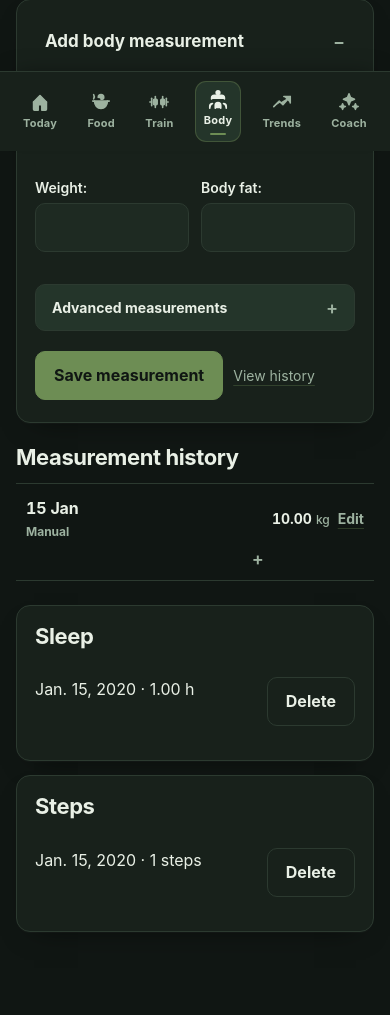
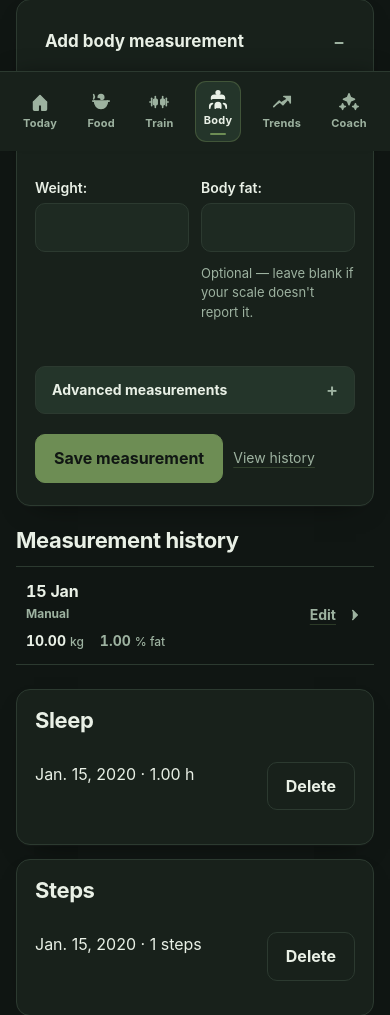
Before and after one commit to DraSoGo/Form, a Django app: page /body/ in a window 390 px wide. Shown: the part 693-1708 px from the top of the page. Before the commit the page ends 1641 px from the top, so only its background shows below. Run offline with Django 5.2, Linux system fonts and the light colour scheme; a user stored in the database is signed in; tables that the repository leaves empty hold one stand-in row (values such as "Sample post"); parts of the project's set-up code (start-up, migrations or seed data) failed here and were passed over; some libraries are stand-ins or nearby versions.

Commit message:
fix: measurement history rows as clean accordion with chevron

```diff
--- a/core/static/core/app.css
+++ b/core/static/core/app.css
@@ -1241,7 +1241,8 @@ nav a[aria-current="page"]::after {
 .history-row .history-details { margin: 0; }
 .history-row .history-summary {
   display: grid;
-  grid-template-columns: 1fr auto auto auto;
+  /* Three zones: date/source left, metrics centered, actions + chevron right. */
+  grid-template-columns: minmax(110px, auto) 1fr auto;
   align-items: center;
   gap: 12px;
   padding: 12px 14px;
@@ -1250,9 +1251,18 @@ nav a[aria-current="page"]::after {
   cursor: pointer;
   color: var(--ink);
 }
+/* The global summary::after "+" must not become a stray grid item here. */
+.history-row .history-summary::after { content: none; }
 .history-row .history-summary::-webkit-details-marker { display: none; }
 .history-row .history-summary:hover { background: var(--highlight); }
 .history-row details[open] .history-summary { background: var(--highlight); }
+
+.history-metrics {
+  display: flex;
+  justify-content: center;
+  gap: 24px;
+  min-width: 0;
+}
 
 .history-date {
   display: flex;
@@ -1291,6 +1301,20 @@ nav a[aria-current="page"]::after {
 .history-actions-cell {
   flex: 0 0 auto;
   font-size: 14px;
+  display: flex;
+  align-items: center;
+  gap: 10px;
+}
+.history-chevron {
+  width: 18px;
+  height: 18px;
+  color: var(--muted);
+  flex: 0 0 auto;
+  transition: transform .2s ease;
+}
+.history-row details[open] .history-chevron {
+  transform: rotate(90deg);
+  color: var(--primary-hover);
 }
 .history-row .history-detail {
   padding: 0 14px 14px;
@@ -1339,11 +1363,19 @@ nav a[aria-current="page"]::after {
 
 @media (max-width: 720px) {
   .history-row .history-summary {
-    grid-template-columns: 1fr auto auto;
+    /* Two lines: date+source on top, metrics + edit + chevron below.
+       Nothing detached, no horizontal overflow. */
+    grid-template-columns: 1fr auto;
+    grid-template-areas:
+      "date   actions"
+      "metrics actions";
+    align-items: center;
     padding: 12px 10px;
-    gap: 8px;
+    gap: 6px 10px;
   }
-  .history-row .history-fat { display: none; }
+  .history-date { grid-area: date; }
+  .history-metrics { grid-area: metrics; justify-content: flex-start; gap: 16px; }
+  .history-actions-cell { grid-area: actions; }
   .history-actions-cell { font-size: 13px; }
 }
 
--- a/core/templates/core/body.html
+++ b/core/templates/core/body.html
@@ -64,8 +64,13 @@
           {{ field.label_tag }}
           {{ field }}
           {% if field.help_text %}<p class="helptext">{{ field.help_text }}</p>{% endif %}
+          {% if field.name == 'body_fat' %}
+            <p class="helptext">Optional — leave blank if your scale doesn't report it.</p>
+          {% endif %}
         </div>
       {% endfor %}
+      {# Balances the 3-column grid so body fat is not an isolated field. #}
+      <div aria-hidden="true"></div>
     </div>
 
     {% if advanced_fields %}
@@ -102,10 +107,13 @@
           <strong>{{ m.recorded_at|date:"j M" }}</strong>
           <small>{{ m.get_source_display }}</small>
         </span>
-        <span class="history-weight">{{ m.weight|default_if_none:"—" }}<small>kg</small></span>
-        <span class="history-fat">{{ m.body_fat|default_if_none:"—" }}<small>% fat</small></span>
+        <span class="history-metrics">
+          <span class="history-weight">{{ m.weight|default_if_none:"—" }}<small>kg</small></span>
+          <span class="history-fat">{{ m.body_fat|default_if_none:"—" }}<small>% fat</small></span>
+        </span>
         <span class="history-actions-cell">
           <a class="subtle-link" href="/edit/body/{{ m.pk }}/">Edit</a>
+          <svg class="history-chevron" viewBox="0 0 24 24" aria-hidden="true" fill="none" stroke="currentColor" stroke-width="2" stroke-linecap="round" stroke-linejoin="round"><path d="m9 18 6-6-6-6"/></svg>
         </span>
       </summary>
 
```
